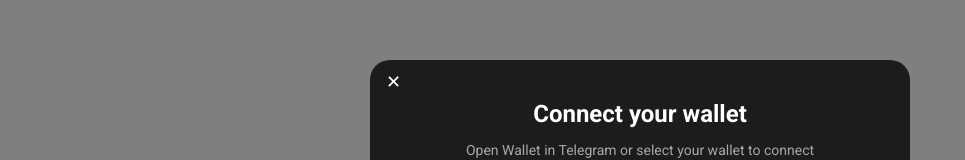
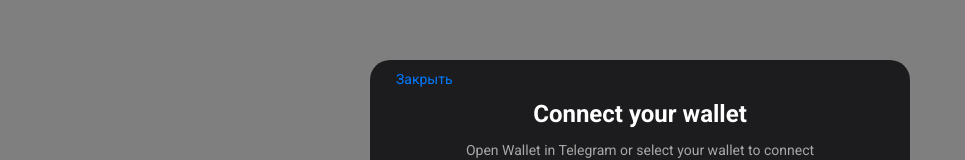
Before and after one commit to maxim-panchuk/nuxt, a Nuxt app: page / in a window 1280 px wide. Both pictures are taken after a click on the button "Connect your wallet". Shown: the part 460-620 px from the top of the page, without its empty margins (0-965 px from the left). Built offline with nearby package versions, Linux system fonts and the light colour scheme.

Commit message:
Верстка всплывающего окна завершена

```diff
--- a/pages/index.vue
+++ b/pages/index.vue
@@ -6,8 +6,8 @@
       <!-- Модальное окно -->
       <div v-if="isModalVisible" class="modal-backdrop" @click="closeModal">
         <div class="modal-content" @click.stop>
-          <!-- Кнопка закрытия -->
-          <button class="close-button" @click="closeModal">✕</button>
+          <!-- Текст "Закрыть" вместо кнопки закрытия с небольшим отступом -->
+          <button class="close-text" @click="closeModal">Закрыть</button>
 
           <!-- Заголовок и подзаголовок -->
           <div class="modal-header">
@@ -109,6 +109,7 @@
     background-color: #1C1C1E;
     width: 100%;
     max-width: 500px;
+    height: auto; /* Автоматическая высота */
     border-radius: 20px 20px 0 0;
     padding: 20px;
     position: relative;
@@ -126,16 +127,17 @@
     }
   }
 
-  /* Кнопка закрытия */
-  .close-button {
+  /* Кнопка "Закрыть" */
+  .close-text {
     position: absolute;
     top: 10px;
-    left: 10px;
+    left: 20px; /* Добавлен отступ слева */
     background: none;
     border: none;
-    font-size: 18px;
-    color: white;
+    font-size: 14px;
+    color: #007AFF; /* Синий цвет в стиле Telegram */
     cursor: pointer;
+    text-transform: none; /* Сделано с маленькой буквы */
   }
 
   /* Заголовок и подзаголовок */
```
